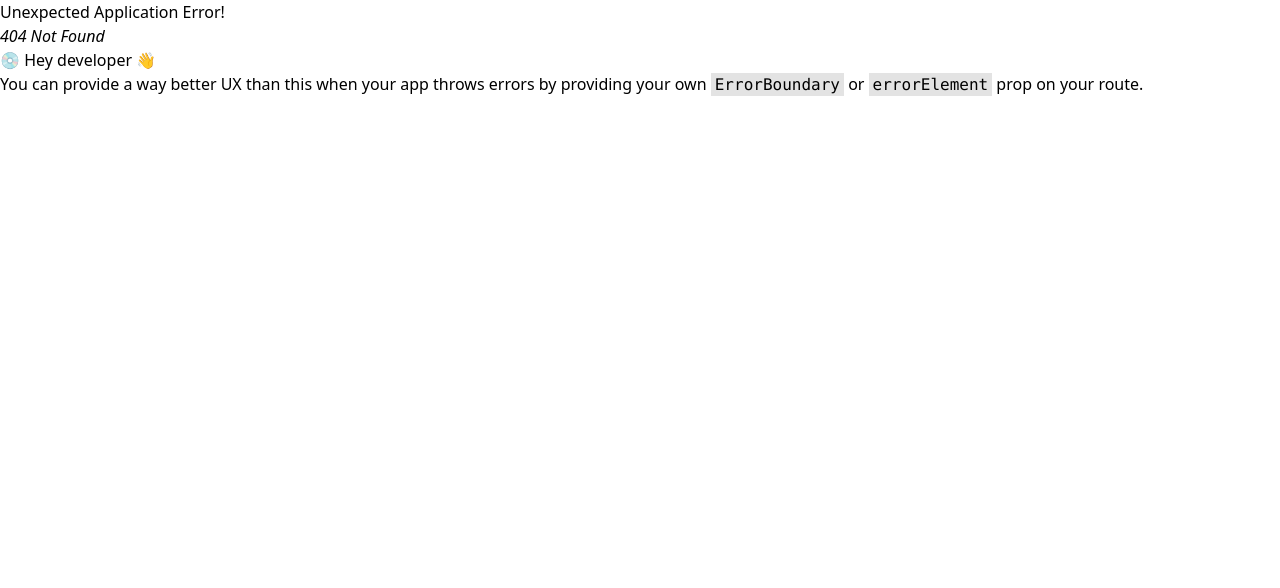
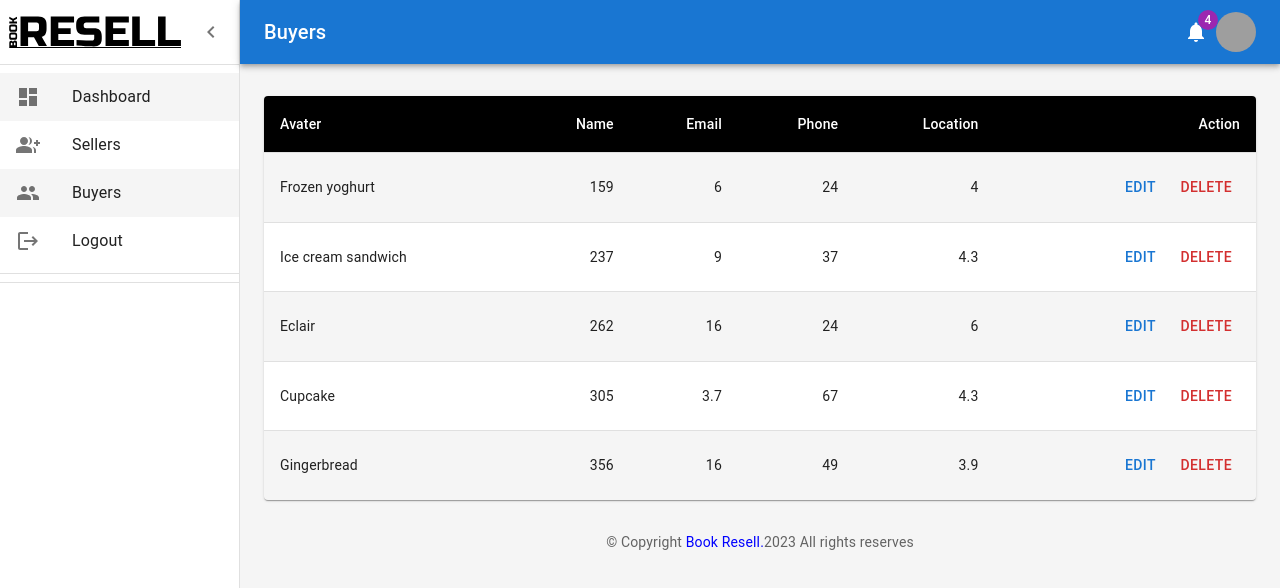
Before and after one commit to abdurrahim5g/book-resell-client, a React (Vite) app: page /dashboard/buyers in a window 1280 px wide. Before the commit this address had no page. Shown: the top 588 px of the page. Built offline with nearby package versions, Linux system fonts and the light colour scheme; grey boxes are pictures that could not be loaded.

Commit message:
Added Sellers & Buyers demo admin page

```diff
--- a/src/App.css
+++ b/src/App.css
@@ -7,3 +7,7 @@
 svg {
   max-width: 50px;
 }
+
+nav.MuiList-root .active > div {
+  background: #f5f5f5;
+}
--- a/src/dashboard/AdminDashboard/AdminDashboard.jsx
+++ b/src/dashboard/AdminDashboard/AdminDashboard.jsx
@@ -1,7 +1,10 @@
+/* eslint-disable react-hooks/exhaustive-deps */
+import { useEffect } from "react";
 import useDashboardContex from "../../hooks/useDashboardContex";
 
 const AdminDashboard = () => {
-  const { dbTitle } = useDashboardContex();
+  const { dbTitle, setDBTitle } = useDashboardContex();
+  useEffect(() => setDBTitle("Dashboard"), []);
 
   return (
     <div className="AdminDashboard">
--- /dev/null
+++ b/src/dashboard/AdminDashboard/Buyers/Buyers.jsx
@@ -0,0 +1,86 @@
+/* eslint-disable react-hooks/exhaustive-deps */
+import { useEffect } from "react";
+import useDashboardContex from "../../../hooks/useDashboardContex";
+import { styled } from "@mui/material/styles";
+import Table from "@mui/material/Table";
+import TableBody from "@mui/material/TableBody";
+import TableCell, { tableCellClasses } from "@mui/material/TableCell";
+import TableContainer from "@mui/material/TableContainer";
+import TableHead from "@mui/material/TableHead";
+import TableRow from "@mui/material/TableRow";
+import Paper from "@mui/material/Paper";
+import { Button } from "@mui/material";
+
+const StyledTableCell = styled(TableCell)(({ theme }) => ({
+  [`&.${tableCellClasses.head}`]: {
+    backgroundColor: theme.palette.common.black,
+    color: theme.palette.common.white,
+  },
+  [`&.${tableCellClasses.body}`]: {
+    fontSize: 14,
+  },
+}));
+
+const StyledTableRow = styled(TableRow)(({ theme }) => ({
+  "&:nth-of-type(odd)": {
+    backgroundColor: theme.palette.action.hover,
+  },
+  // hide last border
+  "&:last-child td, &:last-child th": {
+    border: 0,
+  },
+}));
+
+function createData(name, calories, fat, carbs, protein) {
+  return { name, calories, fat, carbs, protein };
+}
+
+const rows = [
+  createData("Frozen yoghurt", 159, 6.0, 24, 4.0),
+  createData("Ice cream sandwich", 237, 9.0, 37, 4.3),
+  createData("Eclair", 262, 16.0, 24, 6.0),
+  createData("Cupcake", 305, 3.7, 67, 4.3),
+  createData("Gingerbread", 356, 16.0, 49, 3.9),
+];
+
+const Buyers = () => {
+  const { setDBTitle } = useDashboardContex();
+  useEffect(() => setDBTitle("Buyers"), []);
+  return (
+    <div className="Buyers">
+      <TableContainer component={Paper}>
+        <Table sx={{ minWidth: 700 }} aria-label="customized table">
+          <TableHead>
+            <TableRow>
+              <StyledTableCell>Avater</StyledTableCell>
+              <StyledTableCell align="right">Name</StyledTableCell>
+              <StyledTableCell align="right">Email</StyledTableCell>
+              <StyledTableCell align="right">Phone</StyledTableCell>
+              <StyledTableCell align="right">Location</StyledTableCell>
+              <StyledTableCell align="right">Action</StyledTableCell>
+            </TableRow>
+          </TableHead>
+          <TableBody>
+            {rows.map((row) => (
+              <StyledTableRow key={row.name}>
+                <StyledTableCell component="th" scope="row">
+                  {row.name}
+                </StyledTableCell>
+                <StyledTableCell align="right">{row.calories}</StyledTableCell>
+                <StyledTableCell align="right">{row.fat}</StyledTableCell>
+                <StyledTableCell align="right">{row.carbs}</StyledTableCell>
+                <StyledTableCell align="right">{row.protein}</StyledTableCell>
+                <StyledTableCell align="right">
+                  <Button>Edit</Button>
+                  <Button color="error">Delete</Button>
+                </StyledTableCell>
+              </StyledTableRow>
+            ))}
+          </TableBody>
+        </Table>
+      </TableContainer>
+    </div>
+  );
+};
+
+export default Buyers;
--- /dev/null
+++ b/src/dashboard/AdminDashboard/Sellers/Sellers.jsx
@@ -0,0 +1,86 @@
+/* eslint-disable react-hooks/exhaustive-deps */
+import { useEffect } from "react";
+import useDashboardContex from "../../../hooks/useDashboardContex";
+import { styled } from "@mui/material/styles";
+import Table from "@mui/material/Table";
+import TableBody from "@mui/material/TableBody";
+import TableCell, { tableCellClasses } from "@mui/material/TableCell";
+import TableContainer from "@mui/material/TableContainer";
+import TableHead from "@mui/material/TableHead";
+import TableRow from "@mui/material/TableRow";
+import Paper from "@mui/material/Paper";
+import { Button } from "@mui/material";
+
+const StyledTableCell = styled(TableCell)(({ theme }) => ({
+  [`&.${tableCellClasses.head}`]: {
+    backgroundColor: theme.palette.common.black,
+    color: theme.palette.common.white,
+  },
+  [`&.${tableCellClasses.body}`]: {
+    fontSize: 14,
+  },
+}));
+
+const StyledTableRow = styled(TableRow)(({ theme }) => ({
+  "&:nth-of-type(odd)": {
+    backgroundColor: theme.palette.action.hover,
+  },
+  // hide last border
+  "&:last-child td, &:last-child th": {
+    border: 0,
+  },
+}));
+
+function createData(name, calories, fat, carbs, protein) {
+  return { name, calories, fat, carbs, protein };
+}
+
+const rows = [
+  createData("Frozen yoghurt", 159, 6.0, 24, 4.0),
+  createData("Ice cream sandwich", 237, 9.0, 37, 4.3),
+  createData("Eclair", 262, 16.0, 24, 6.0),
+  createData("Cupcake", 305, 3.7, 67, 4.3),
+  createData("Gingerbread", 356, 16.0, 49, 3.9),
+];
+
+const Sellers = () => {
+  const { setDBTitle } = useDashboardContex();
+  useEffect(() => setDBTitle("Sellers"), []);
+  return (
+    <div className="sellers">
+      <TableContainer component={Paper}>
+        <Table sx={{ minWidth: 700 }} aria-label="customized table">
+          <TableHead>
+            <TableRow>
+              <StyledTableCell>Avater</StyledTableCell>
+              <StyledTableCell align="right">Name</StyledTableCell>
+              <StyledTableCell align="right">Email</StyledTableCell>
+              <StyledTableCell align="right">Phone</StyledTableCell>
+              <StyledTableCell align="right">Location</StyledTableCell>
+              <StyledTableCell align="right">Action</StyledTableCell>
+            </TableRow>
+          </TableHead>
+          <TableBody>
+            {rows.map((row) => (
+              <StyledTableRow key={row.name}>
+                <StyledTableCell component="th" scope="row">
+                  {row.name}
+                </StyledTableCell>
+                <StyledTableCell align="right">{row.calories}</StyledTableCell>
+                <StyledTableCell align="right">{row.fat}</StyledTableCell>
+                <StyledTableCell align="right">{row.carbs}</StyledTableCell>
+                <StyledTableCell align="right">{row.protein}</StyledTableCell>
+                <StyledTableCell align="right">
+                  <Button>Edit</Button>
+                  <Button color="error">Delete</Button>
+                </StyledTableCell>
+              </StyledTableRow>
+            ))}
+          </TableBody>
+        </Table>
+      </TableContainer>
+    </div>
+  );
+};
+
+export default Sellers;
--- a/src/layouts/listItems.jsx
+++ b/src/layouts/listItems.jsx
@@ -20,7 +20,7 @@
 
 const adminListItem = (
   <>
-    <NavLink to="/dashboard">
+    <NavLink to="/dashboard/">
       <ListItemButton>
         <ListItemIcon>
           <DashboardIcon />
@@ -28,7 +28,7 @@
         <ListItemText primary="Dashboard" />
       </ListItemButton>
     </NavLink>
-    <NavLink to="#">
+    <NavLink to="sellers">
       <ListItemButton>
         <ListItemIcon>
           <GroupAddIcon />
@@ -36,7 +36,7 @@
         <ListItemText primary="Sellers" />
       </ListItemButton>
     </NavLink>
-    <NavLink to="#">
+    <NavLink to="buyers">
       <ListItemButton>
         <ListItemIcon>
           <GroupIcon />
```
Also changed, not shown: src/router/router.jsx (+10 -0 lines).
